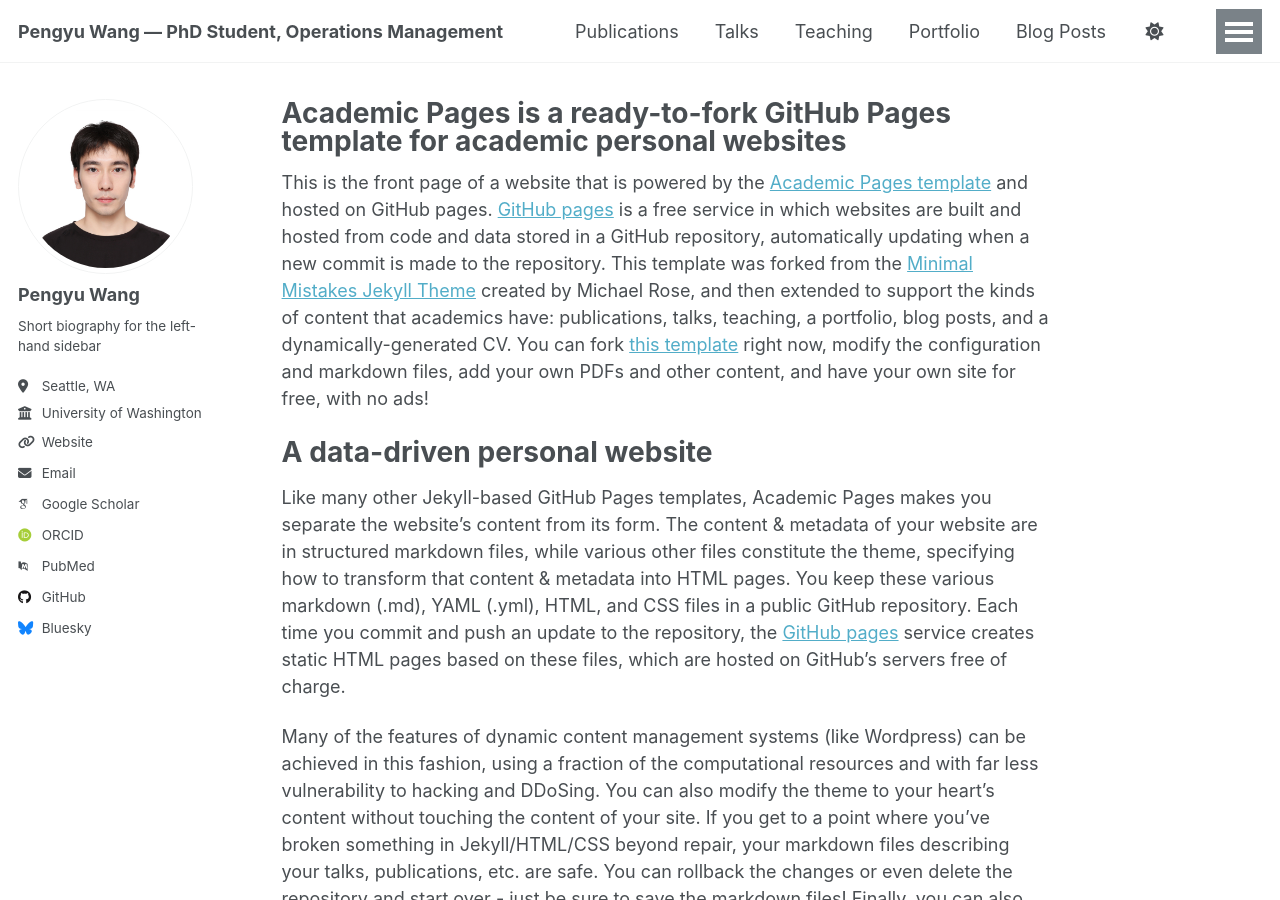
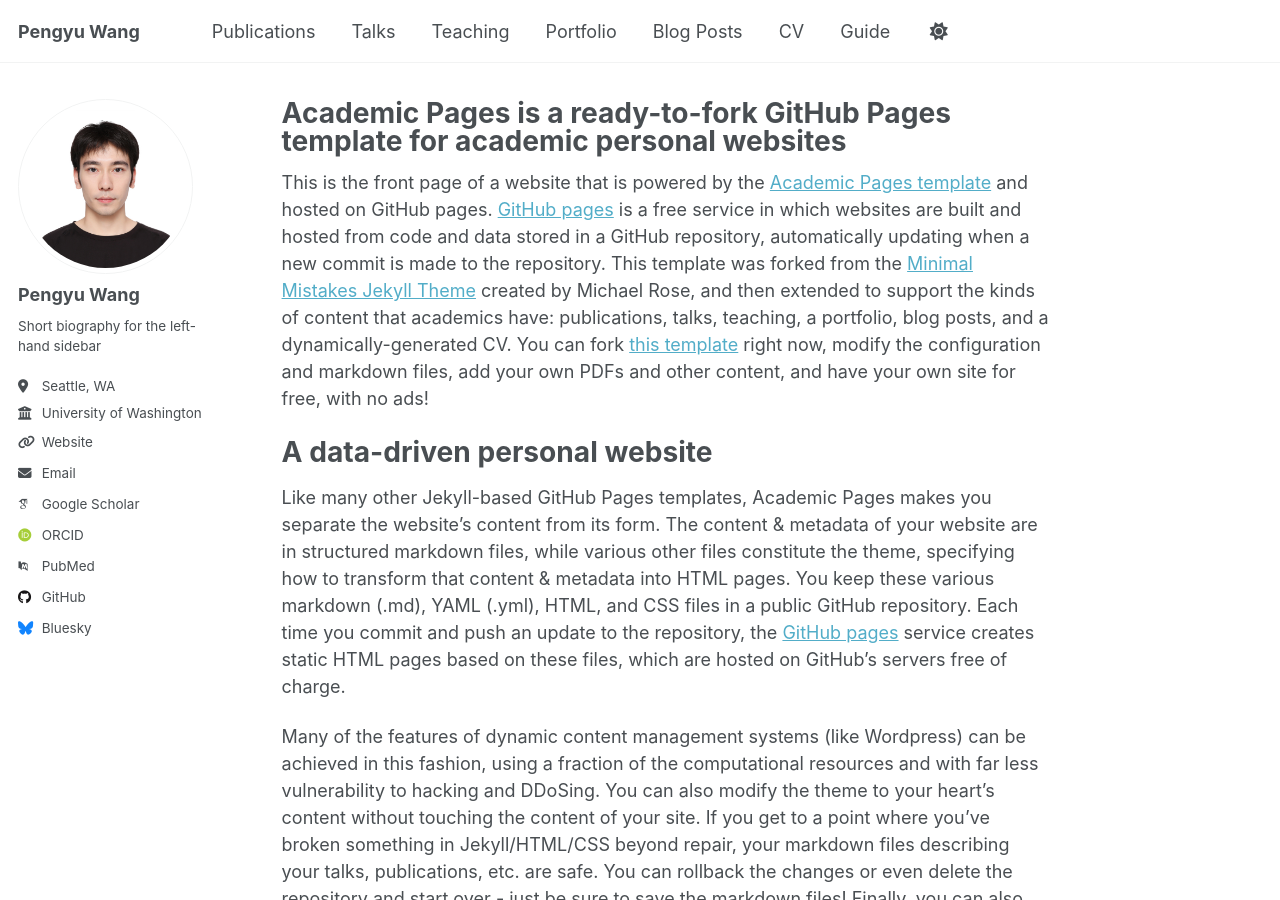
Before and after one commit to MithrandiRAaron/mithrandiraaron.github.io, a Jekyll site: the page built from _pages/about.md, in a window 1280 px wide and 900 px high. Built offline with Jekyll 4.4.1, drawn with Linux system fonts in a browser that asks for light colours; some web fonts are replaced; part of the change alters nothing that is shown.

Commit message:
Update _config.yml

```diff
--- a/_config.yml
+++ b/_config.yml
@@ -307,12 +307,6 @@ plugins:
   - jekyll-sitemap
   - jekyll-redirect-from
   - jemoji
-  - jekyll-seo-tag
-
-title:       "Pengyu Wang — PhD Student, Operations Management"
-description: "Academic homepage of Pengyu Wang at the University of Washington Foster School of Business."
-url:         "https://mithrandiraaron.github.io"   # or your custom domain
-
 
 # Mimic GitHub Pages with --safe
 whitelist:
```
